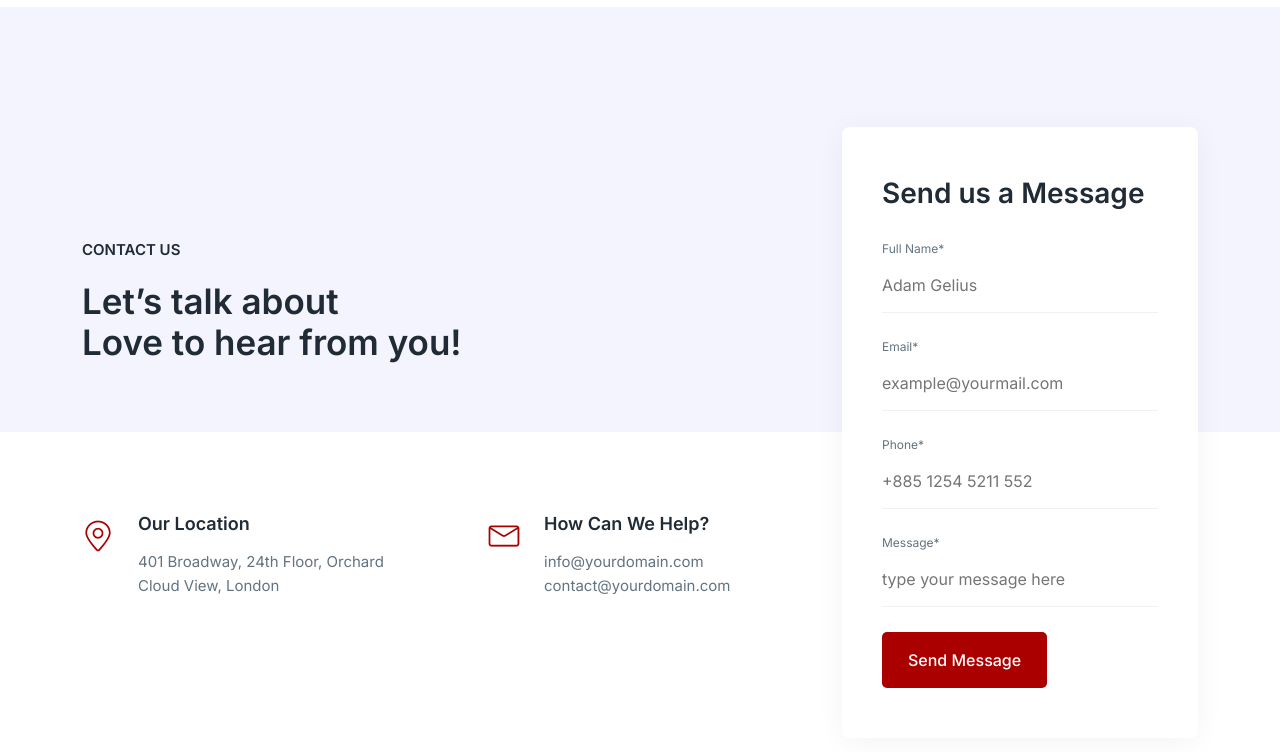
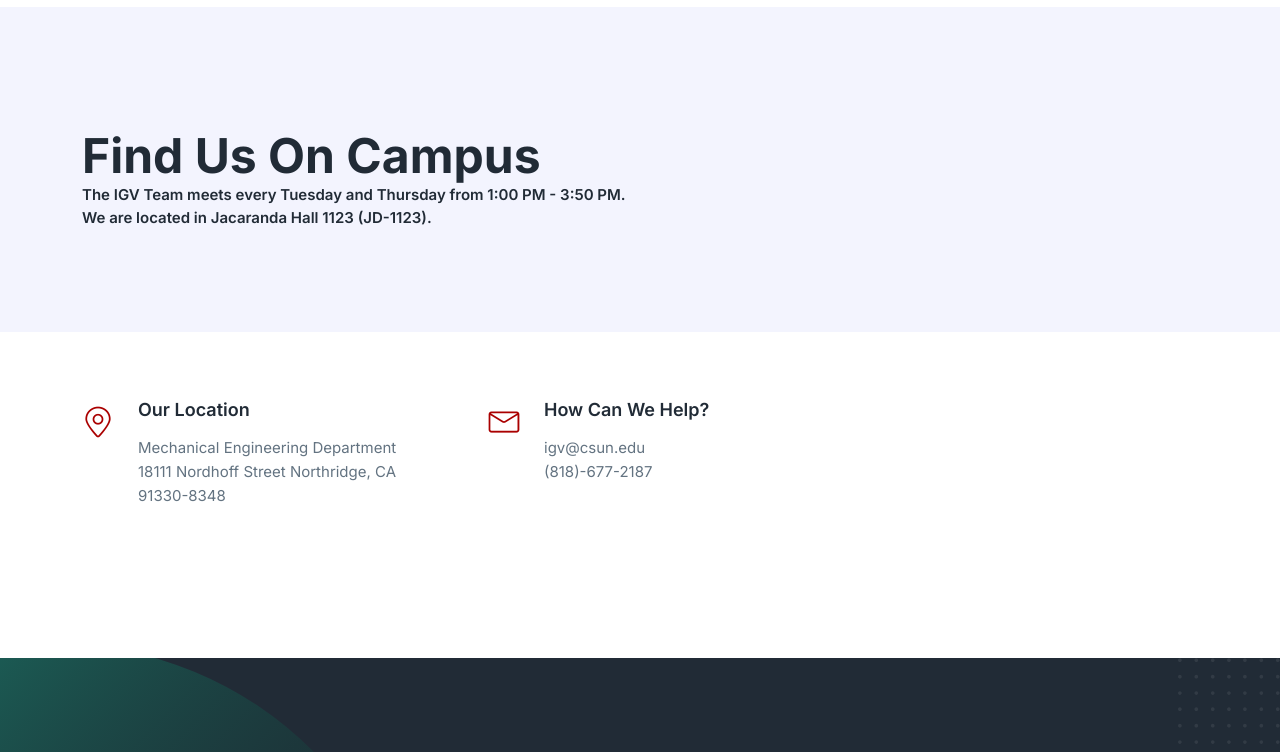
Before and after one commit to owaisazmal/IGV, a plain HTML site: page index.html in a window 1280 px wide. Shown: the part 5730-6482 px from the top of the page. Drawn offline with Linux system fonts and the light colour scheme.

Commit message:
update contact section content and remove unused HTML elements

```diff
--- a/index.html
+++ b/index.html
@@ -292,6 +292,7 @@
           </div>
           <div class="ud-about-image">
             <img src="assets/images/IGVCcomp.jpg" alt="about-image" />
+            <!-- <img src="assets/images/IGVCcomp.jpg" alt="about-image" /> -->
           </div>
         </div>
       </div>
@@ -912,11 +913,11 @@
           <div class="col-xl-8 col-lg-7">
             <div class="ud-contact-content-wrapper">
               <div class="ud-contact-title">
-                <span>CONTACT US</span>
-                <h2>
-                  Let’s talk about <br />
-                  Love to hear from you!
-                </h2>
+                <h1>Find Us On Campus</h1>
+                <span>
+                  The IGV Team meets every Tuesday and Thursday from 1:00 PM - 3:50 PM. <br />
+                  We are located in Jacaranda Hall 1123 (JD-1123).
+                </span>
               </div>
               <div class="ud-contact-info-wrapper">
                 <div class="ud-single-info">
@@ -925,7 +926,10 @@
                   </div>
                   <div class="ud-info-meta">
                     <h5>Our Location</h5>
-                    <p>401 Broadway, 24th Floor, Orchard Cloud View, London</p>
+                    <p>
+                      Mechanical Engineering Department
+                      18111 Nordhoff Street
+                      Northridge, CA 91330-8348</p>
                   </div>
                 </div>
                 <div class="ud-single-info">
@@ -934,14 +938,22 @@
                   </div>
                   <div class="ud-info-meta">
                     <h5>How Can We Help?</h5>
-                    <p>info@yourdomain.com</p>
-                    <p>contact@yourdomain.com</p>
+                    <p>igv@csun.edu<br />(818)-677-2187</p>
                   </div>
-                </div>
+                <!-- <div class="ud-single-info">
+                  <div class="ud-info-icon">
+                    <i class="lni lni-map-marker"></i>
+                  </div>
+                  <div class="ud-info-meta">
+                    <h5>Find us on Campus</h5>
+                    <p>18111 Nordhoff Street
+                      Northridge, CA 91330-8348</p>
+                  </div>
+                </div> -->
               </div>
             </div>
           </div>
-          <div class="col-xl-4 col-lg-5">
+          <!-- <div class="col-xl-4 col-lg-5">
             <div
               class="ud-contact-form-wrapper wow fadeInUp"
               data-wow-delay=".2s"
@@ -987,7 +999,7 @@
                 </div>
               </form>
             </div>
-          </div>
+          </div> -->
         </div>
       </div>
     </section>
```
